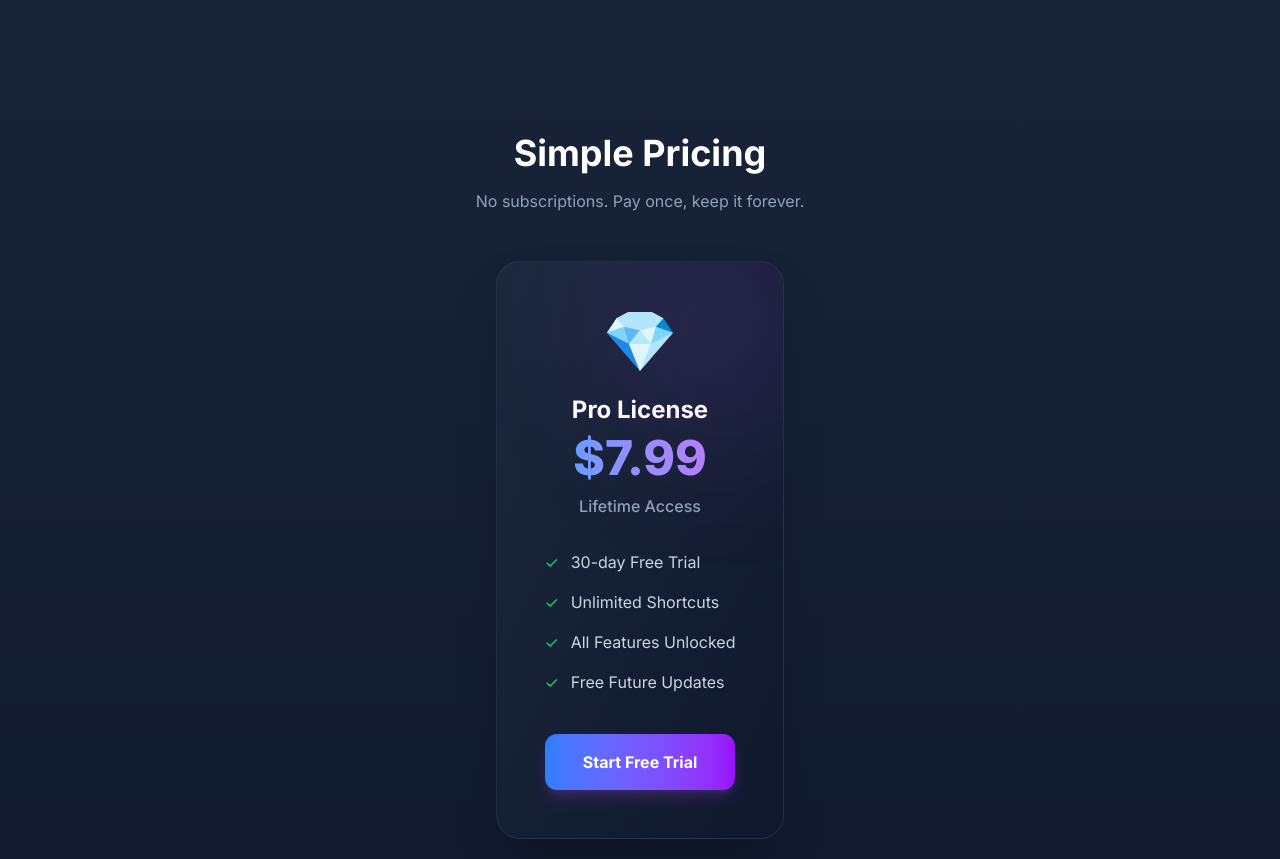
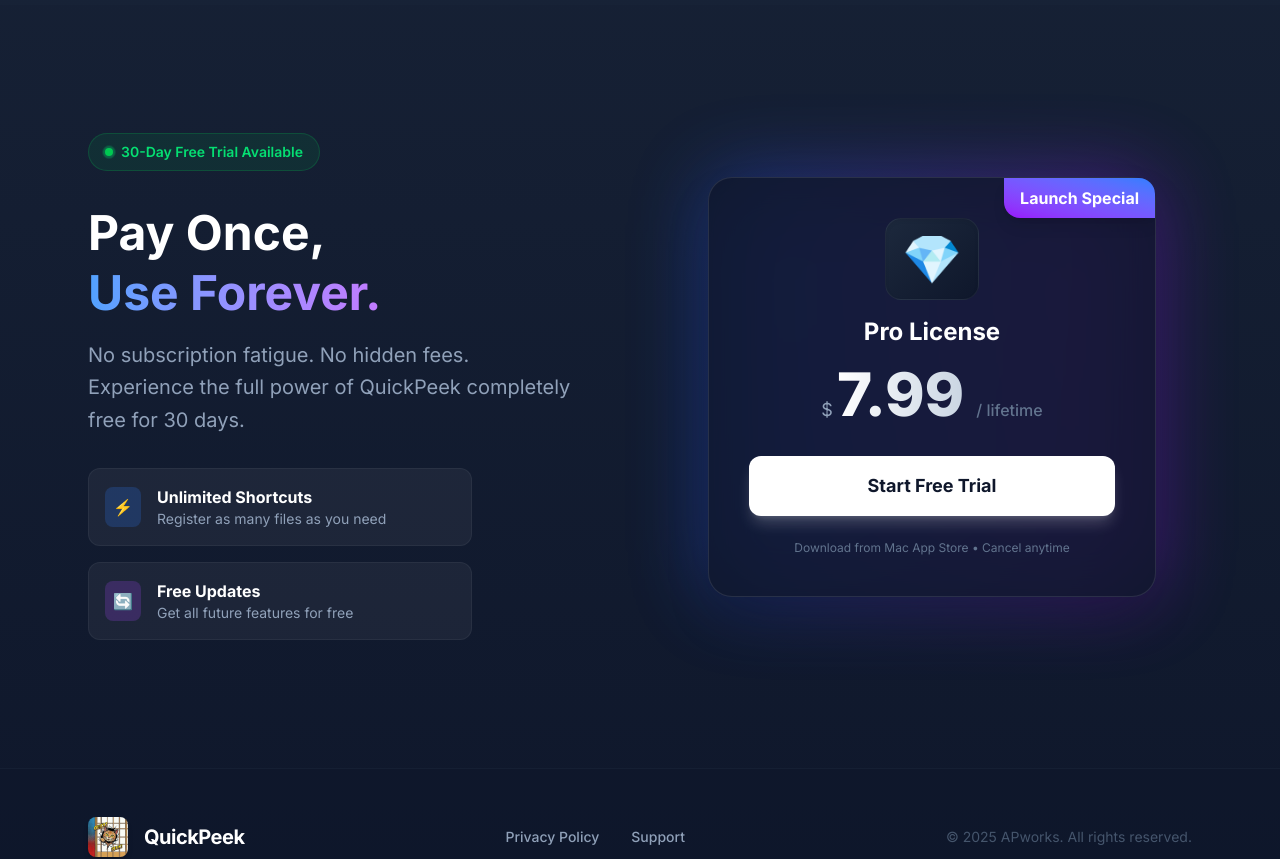
Before and after one commit to kinoko-kinoko/quickpeek-lp, a React (Vite) app: page / in a window 1280 px wide. Shown: the part 2560-3419 px from the top of the page. Built offline with nearby package versions, Linux system fonts and the light colour scheme.

Commit message:
Pricingセクションの刷新 (2カラム + フリートライアル強調)

```diff
--- a/src/App.jsx
+++ b/src/App.jsx
@@ -79,45 +79,76 @@
 
 
       {/* Pricing Section */}
-      <section className="py-20 md:py-32 bg-gradient-to-b from-slate-800/30 to-transparent">
-        <div className="max-w-4xl mx-auto px-6 text-center">
-          <h2 className="text-3xl md:text-4xl font-bold mb-4">
-            Simple Pricing
+      <section className="relative py-24 md:py-32 overflow-hidden">
+        {/* Background Decorations */}
+        <div className="absolute top-1/2 left-0 -translate-y-1/2 w-96 h-96 bg-purple-500/20 rounded-full blur-[120px] -z-10"></div>
+        <div className="absolute bottom-0 right-0 w-[500px] h-[500px] bg-blue-500/10 rounded-full blur-[100px] -z-10"></div>
+
+        <div className="max-w-6xl mx-auto px-6">
+          <div className="grid lg:grid-cols-2 gap-16 items-center">
+
+            {/* Left Column: Value Proposition */}
+            <div className="space-y-8 text-center lg:text-left">
+              <div className="inline-flex items-center gap-2 px-4 py-2 rounded-full bg-green-500/10 border border-green-500/20 text-green-400 font-semibold text-sm">
+                <span className="relative flex h-2 w-2">
+                  <span className="animate-ping absolute inline-flex h-full w-full rounded-full bg-green-400 opacity-75"></span>
+                  <span className="relative inline-flex rounded-full h-2 w-2 bg-green-500"></span>
+                </span>
+                30-Day Free Trial Available
+              </div>
+
+              <div className="space-y-4">
+                <h2 className="text-4xl md:text-5xl font-bold leading-tight">
+                  Pay Once,<br />
+                  <span className="bg-gradient-to-r from-blue-400 to-purple-400 bg-clip-text text-transparent">Use Forever.</span>
                 </h2>
-          <p className="text-slate-400 mb-12">
-            No subscriptions. Pay once, keep it forever.
+                <p className="text-xl text-slate-400 leading-relaxed max-w-lg mx-auto lg:mx-0">
+                  No subscription fatigue. No hidden fees.<br />
+                  Experience the full power of QuickPeek completely free for 30 days.
                 </p>
+              </div>
 
-          <div className="bg-gradient-to-br from-slate-800 to-slate-900 rounded-3xl p-8 md:p-12 border border-slate-700/50 shadow-2xl inline-block relative overflow-hidden group hover:border-purple-500/30 transition-colors duration-500">
-            {/* Glow effect */}
-            <div className="absolute top-0 right-0 -mr-16 -mt-16 w-64 h-64 bg-purple-500/10 blur-3xl rounded-full group-hover:bg-purple-500/20 transition-all duration-1000"></div>
+              <div className="flex flex-col gap-4 max-w-sm mx-auto lg:mx-0">
+                <div className="flex items-center gap-4 p-4 rounded-xl bg-white/5 border border-white/5">
+                  <div className="bg-blue-500/20 p-2 rounded-lg text-blue-400">⚡️</div>
+                  <div>
+                    <div className="font-bold text-white">Unlimited Shortcuts</div>
+                    <div className="text-sm text-slate-400">Register as many files as you need</div>
+                  </div>
+                </div>
+                <div className="flex items-center gap-4 p-4 rounded-xl bg-white/5 border border-white/5">
+                  <div className="bg-purple-500/20 p-2 rounded-lg text-purple-400">🔄</div>
+                  <div>
+                    <div className="font-bold text-white">Free Updates</div>
+                    <div className="text-sm text-slate-400">Get all future features for free</div>
+                  </div>
+                </div>
+              </div>
+            </div>
 
-            <div className="text-6xl mb-6 relative">💎</div>
-            <h3 className="text-2xl font-bold mb-2 text-white">Pro License</h3>
-            <div className="text-5xl font-extrabold mb-3 bg-gradient-to-r from-blue-400 to-purple-400 bg-clip-text text-transparent">
-              $7.99
+            {/* Right Column: Pricing Card */}
+            <div className="relative mx-auto w-full max-w-md group">
+              <div className="absolute inset-0 bg-gradient-to-r from-blue-600 to-purple-600 rounded-3xl blur-2xl opacity-40 group-hover:opacity-60 transition-opacity duration-500"></div>
+
+              <div className="relative bg-slate-900/80 backdrop-blur-xl border border-white/10 rounded-3xl p-8 md:p-10 shadow-2xl">
+                {/* Badge */}
+                <div className="absolute top-0 right-0 bg-gradient-to-bl from-blue-500 to-purple-600 text-white font-bold px-4 py-2 rounded-bl-2xl rounded-tr-2xl shadow-lg">
+                  Launch Special
                 </div>
-            <p className="text-slate-400 mb-8 font-medium">Lifetime Access</p>
 
-            <ul className="text-left space-y-4 mb-10 text-slate-300">
-              <li className="flex items-center gap-3">
-                <span className="text-green-400 flex-shrink-0">✓</span>
-                <span>30-day Free Trial</span>
-              </li>
-              <li className="flex items-center gap-3">
-                <span className="text-green-400 flex-shrink-0">✓</span>
-                <span>Unlimited Shortcuts</span>
-              </li>
-              <li className="flex items-center gap-3">
-                <span className="text-green-400 flex-shrink-0">✓</span>
-                <span>All Features Unlocked</span>
-              </li>
-              <li className="flex items-center gap-3">
-                <span className="text-green-400 flex-shrink-0">✓</span>
-                <span>Free Future Updates</span>
-              </li>
-            </ul>
+                <div className="text-center mb-8">
+                  <div className="inline-block p-4 rounded-2xl bg-gradient-to-br from-slate-800 to-slate-900 shadow-inner mb-4 border border-white/5">
+                    <span className="text-5xl">💎</span>
+                  </div>
+                  <h3 className="text-2xl font-bold text-white mb-1">Pro License</h3>
+                  <div className="flex items-baseline justify-center gap-1 mt-4">
+                    <span className="text-lg text-slate-400">$</span>
+                    <span className="text-6xl font-black bg-gradient-to-r from-white to-slate-300 bg-clip-text text-transparent">7.99</span>
+                    <span className="text-slate-500 font-medium ml-2">/ lifetime</span>
+                  </div>
+                </div>
 
+                <div className="space-y-6">
                   <a
                     href={appStoreUrl}
                     target="_blank"
@@ -126,15 +157,23 @@
                       if (typeof window.gtag === 'function') {
                         window.gtag('event', 'app_store_click', {
                           event_category: 'engagement',
-                    event_label: 'Pricing',
+                          event_label: 'Pricing_Trial_Main',
                           page: 'landing',
                         });
                       }
                     }}
-              className="inline-flex items-center gap-2 bg-gradient-to-r from-blue-500 to-purple-600 px-8 py-4 rounded-xl font-bold hover:opacity-90 transition-all hover:scale-105 shadow-lg shadow-purple-500/20 w-full justify-center"
+                    className="block w-full text-center bg-white text-slate-900 py-4 rounded-xl font-bold text-lg hover:scale-[1.02] active:scale-[0.98] transition-all shadow-lg shadow-white/20"
                   >
                     Start Free Trial
                   </a>
+
+                  <p className="text-center text-xs text-slate-500">
+                    Download from Mac App Store • Cancel anytime
+                  </p>
+                </div>
+              </div>
+            </div>
+
           </div>
         </div>
       </section>
```
Lines whose indentation alone changed are shown as unchanged.
